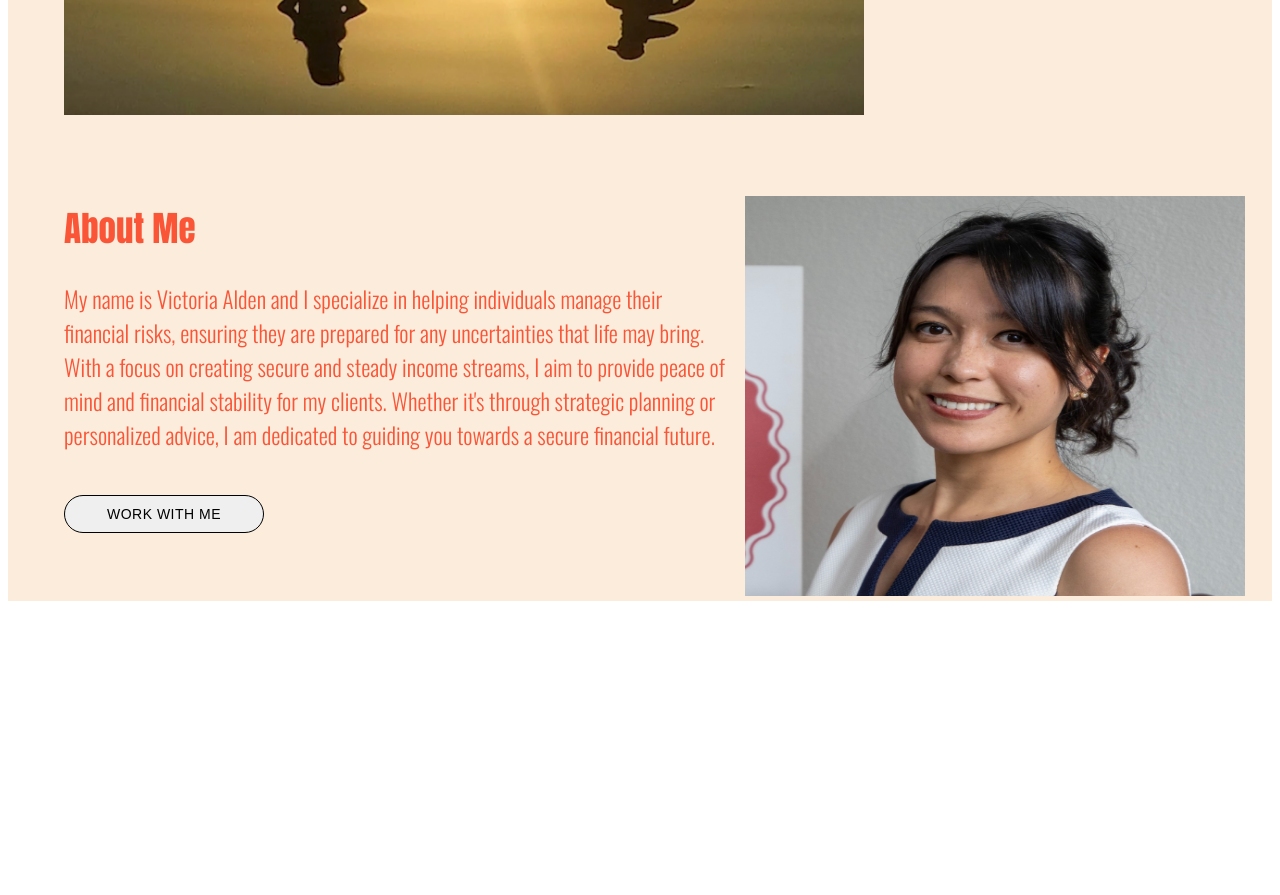
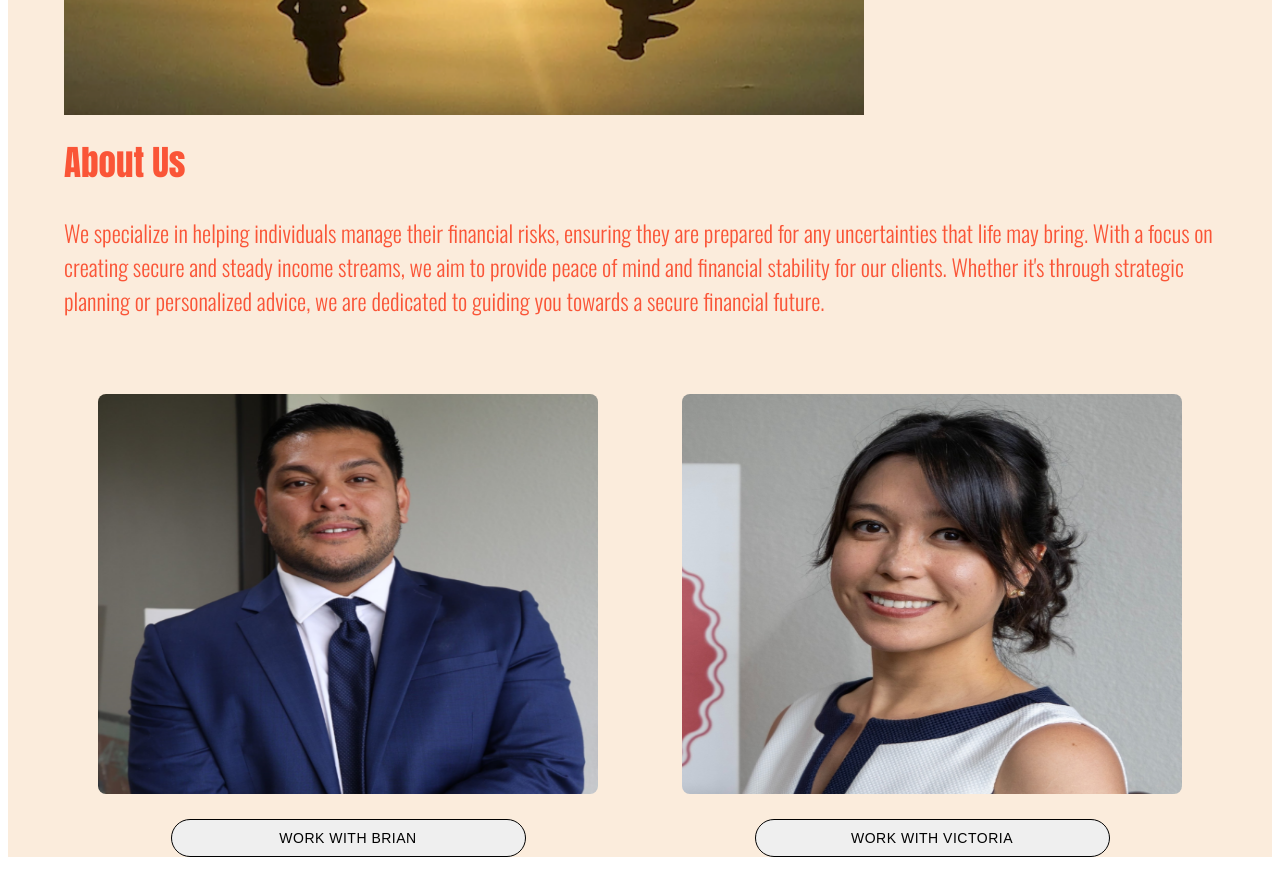
Before and after one commit to vicalden23/bookings, a Next.js app: page / in a window 1280 px wide. Shown: the part 1080-1975 px from the top of the page. Before the commit the page ends 1781 px from the top, so only its background shows below. Built offline with nearby package versions, Linux system fonts and the light colour scheme.

Commit message:
move helpers into new file

```diff
--- /dev/null
+++ b/src/components/Shared.tsx
@@ -0,0 +1,74 @@
+import Image from 'next/image';
+import { Oswald, Anton } from 'next/font/google';
+
+export const oswald = Oswald({ subsets: ['latin'] });
+export const anton = Anton({ subsets: ['latin'], weight: '400' });
+export const vicCalendly =
+  'https://calendly.com/valden-wilshiregfs/15-minute-meeting';
+export const briCalendly =
+  'https://calendly.com/bdaof-wilshiregfs/book-a-time-with-me';
+
+export function Text({ str, styles }: { str: string; styles?: {} }) {
+  return (
+    <p style={{ fontSize: '23px', fontWeight: '300', ...styles }}>{str}</p>
+  );
+}
+
+export function StickyButton({
+  label,
+  handleOpenCalendar,
+}: {
+  label: string;
+  handleOpenCalendar?: () => void;
+}) {
+  return (
+    <button onClick={handleOpenCalendar} className="book-now-button-sticky">
+      {label}
+    </button>
+  );
+}
+
+export function Button({
+  label,
+  styles,
+  handleOpenCalendar,
+}: {
+  label: string;
+  styles?: {};
+  handleOpenCalendar: () => void;
+}) {
+  return (
+    <button
+      className="book-now-button"
+      style={{
+        border: '1px solid',
+        padding: '10px',
+        borderRadius: '35px',
+        fontSize: '14px',
+        width: '200px',
+        letterSpacing: '0.5px',
+        ...styles,
+      }}
+      onClick={handleOpenCalendar}
+    >
+      {label}
+    </button>
+  );
+}
+
+export function ImageSquare({ source }: { source: string }) {
+  return (
+    <Image
+      src={source}
+      alt="headshot"
+      width={500}
+      height={400}
+      priority
+      style={{
+        margin: 'auto',
+        marginTop: '10px',
+        borderRadius: '8px',
+      }}
+    />
+  );
+}
--- a/src/pages/index.tsx
+++ b/src/pages/index.tsx
@@ -2,56 +2,33 @@ import Image from 'next/image';
 import Grid from '@mui/material/Grid';
 import { Container } from '@mui/material';
 import useMediaQuery from '@mui/material/useMediaQuery';
-import { Oswald, Anton, Playfair_Display } from 'next/font/google';
-
+import {
+  oswald,
+  anton,
+  Text,
+  Button,
+  ImageSquare,
+  vicCalendly,
+  briCalendly,
+} from '@/components/Shared';
 import HomeMobile from '@/components/HomeMobile';
-
-const oswald = Oswald({ subsets: ['latin'] });
-const anton = Anton({ subsets: ['latin'], weight: '400' });
-const palyfair = Playfair_Display({ subsets: ['latin'], weight: '600' });
-
-const styles = {
-  fontSize: '23px',
-  fontWeight: '300',
-};
-
-function Text({ str, opt }: { str: string; opt?: {} }) {
-  return <p style={{ ...styles, ...opt }}>{str}</p>;
-}
-
-function Button({
-  label,
-  marginTop,
-  handleOpenCalendar,
-}: {
-  label: string;
-  marginTop?: string;
-  handleOpenCalendar: () => void;
-}) {
-  return (
-    <button
-      className="book-now-button"
-      style={{
-        border: '1px solid',
-        padding: '10px',
-        borderRadius: '35px',
-        fontSize: '14px',
-        width: '200px',
-        letterSpacing: '0.5px',
-        ...(marginTop && { marginTop: marginTop }),
-      }}
-      onClick={handleOpenCalendar}
-    >
-      {label}
-    </button>
-  );
-}
 
 export default function Home() {
   const isMobile = useMediaQuery('(max-width:768px)');
 
-  const handleOpenCalendar = () => {
-    window.location.href = 'https://calendly.com/valden-wilshiregfs/30min';
+  const handleOpenVicCalendar = () => {
+    window.location.href = vicCalendly;
+  };
+
+  const handleOpenBriCalendar = () => {
+    window.location.href = briCalendly;
+  };
+
+  const handleScrollToBottom = () => {
+    window.scrollTo({
+      top: document.body.scrollHeight,
+      behavior: 'smooth',
+    });
   };
 
   return (
@@ -66,7 +43,7 @@ export default function Home() {
       >
         <Container style={{ maxWidth: '1200px' }}>
           {isMobile ? (
-            <HomeMobile />
+            <HomeMobile headshotUrl="/headshot-victoria.jpg" />
           ) : (
             <>
               <Grid container spacing={2} style={{ marginBottom: 30 }}>
@@ -90,7 +67,7 @@ export default function Home() {
                     }}
                   >
                     <Button
-                      handleOpenCalendar={handleOpenCalendar}
+                      handleOpenCalendar={handleScrollToBottom}
                       label="BOOK AN APPOINTMENT"
                     />
                   </div>
@@ -128,22 +105,16 @@ export default function Home() {
                     <Text str={'Disability Insurance'} />
                     <Text
                       str={'Critical Illness Insurance'}
-                      opt={{ marginBottom: '15%' }}
+                      styles={{ marginBottom: '15%' }}
                     />
                     <Button
-                      handleOpenCalendar={handleOpenCalendar}
+                      handleOpenCalendar={handleScrollToBottom}
                       label="LEARN MORE"
                     />
                   </div>
                 </Grid>
               </Grid>
 
-              <Grid
-                container
-                spacing={2}
-                style={{ marginTop: '50px', marginBottom: '100px' }}
-              >
-                <Grid item xs={7}>
               <p
                 className={`${anton.className}`}
                 style={{
@@ -153,33 +124,43 @@ export default function Home() {
                   marginTop: 13,
                 }}
               >
-                    About Me
+                About Us
               </p>
               <Text
-                    str={`My name is Victoria Alden and I specialize in helping individuals manage
+                str={`We specialize in helping individuals manage
                   their financial risks, ensuring they are prepared
                   for any uncertainties that life may bring. With a focus on
-                      creating secure and steady income streams, I aim to provide
-                      peace of mind and financial stability for my clients.
+                  creating secure and steady income streams, we aim to provide
+                  peace of mind and financial stability for our clients.
                   Whether it's through strategic planning or personalized
-                      advice, I am dedicated to guiding you towards a secure financial
+                  advice, we are dedicated to guiding you towards a secure financial
                   future.
                 `}
               />
+
+              <Grid
+                container
+                spacing={2}
+                style={{
+                  marginTop: '50px',
+                  marginBottom: '100px',
+                  textAlign: 'center',
+                }}
+              >
+                <Grid item xs={6}>
+                  <ImageSquare source="/headshot-bri-square-1.png" />
                   <Button
-                    handleOpenCalendar={handleOpenCalendar}
-                    label="WORK WITH ME"
-                    marginTop="20px"
+                    handleOpenCalendar={handleOpenBriCalendar}
+                    label="WORK WITH BRIAN"
+                    styles={{ marginTop: '20px', width: '355px' }}
                   />
                 </Grid>
-                <Grid item xs={5}>
-                  <Image
-                    src="/headshot-victoria-square.png"
-                    alt="family"
-                    width={500}
-                    height={400}
-                    priority
-                    style={{ margin: 'auto', marginTop: '10px' }}
+                <Grid item xs={6}>
+                  <ImageSquare source="/headshot-victoria-square.png" />
+                  <Button
+                    handleOpenCalendar={handleOpenVicCalendar}
+                    label="WORK WITH VICTORIA"
+                    styles={{ marginTop: '20px', width: '355px' }}
                   />
                 </Grid>
               </Grid>
```
Also changed, not shown: src/pages/brian.tsx (added, +38 -0 lines). Lines whose indentation alone changed are shown as unchanged.
